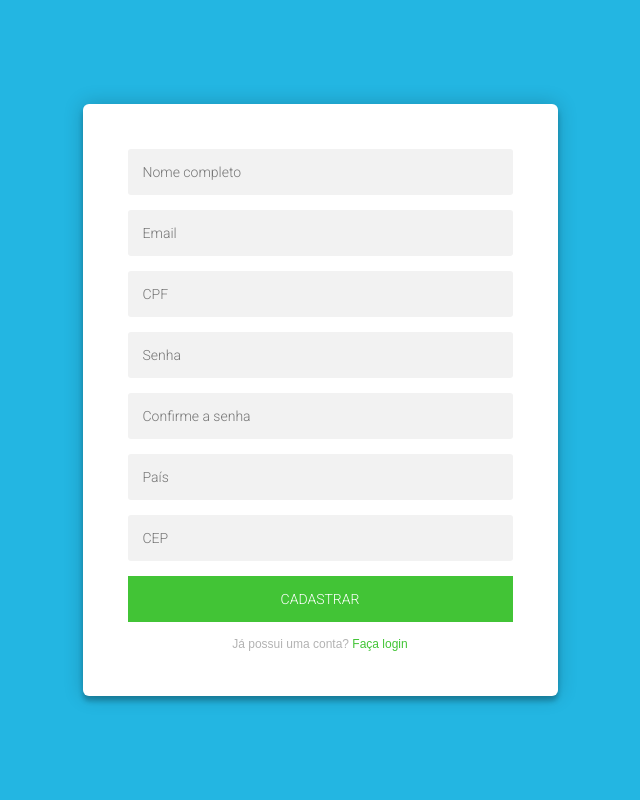
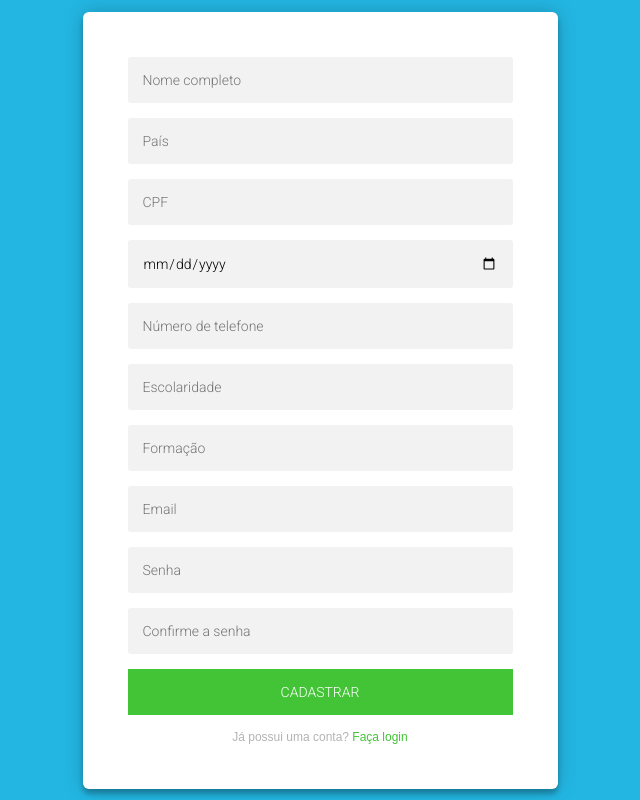
Before and after one commit to tithalss/SAR-P1, a website: page frontend/public/templates/formulario.html in a window 1280 px wide. Shown: the whole page, without its empty margins (320-960 px from the left). Drawn offline with Linux system fonts and the light colour scheme.

Commit message:
Setup do front e reconfiguração gitignore

```diff
--- a/frontend/public/assets/exp.txt
+++ /dev/null
@@ -1 +0,0 @@
-Arquivos usados no projeto (Imagens, audios, vídeo, etc.)
--- a/frontend/public/templates/formulario.html
+++ b/frontend/public/templates/formulario.html
@@ -9,17 +9,20 @@
 <body>
     <div class="form">
         <form class="login-form">
-            <input type="text" placeholder="Nome completo"/>
-            <input type="text" placeholder="Email"/>
-            <input type="text" placeholder="CPF"/>
-            <input type="password" placeholder="Senha"/>
+            <input type="text" name="nome" placeholder="Nome completo"/>
+            <input type="text" name="pais" placeholder="País">
+            <input type="text" name="cpf" placeholder="CPF"/>
+            <input type="date" name="data" placeholder="Data de nascimento">
+            <input type="tel" name="telefone" placeholder="Número de telefone">
+            <input type="text" name="ecolaridade" placeholder="Escolaridade">
+            <input type="text" name="formacao" placeholder="Formação">
+            <input type="email" name="email" placeholder="Email"/>
+            <input type="password" name="senha" placeholder="Senha"/>
             <input type="password" placeholder="Confirme a senha"/>
-            <input type="text" placeholder="País"/>
-            <input type="text" placeholder="CEP"/>
             <button>Cadastrar</button>
-            <p class="message">Já possui uma conta? <a href="#">Faça login</a></p>
+            <p class="message">Já possui uma conta? <a href="../templates/login.html">Faça login</a></p>
         </form>
     </div>
-    <script src="../dist/example.js"></script>
+    <script src="../dist/formulario.js"></script>
 </body>
 </html>
--- /dev/null
+++ b/frontend/src/formulario.ts
@@ -0,0 +1 @@
+console.log('Putas')
--- a/frontend/webpack.config.js
+++ b/frontend/webpack.config.js
@@ -3,7 +3,8 @@ const path = require('path');
 module.exports = {
   mode: 'production',
   entry: {
-    example: ['./src/example.ts'],
+    login: ['./src/login.ts'],
+    formulario: ['./src/formulario.ts'],
   },
   module: {
     rules: [
```
Also changed, not shown: frontend/public/templates/login.html (+4 -4 lines), frontend/public/dist/example.js (deleted), frontend/public/dist/exp.txt (deleted).
